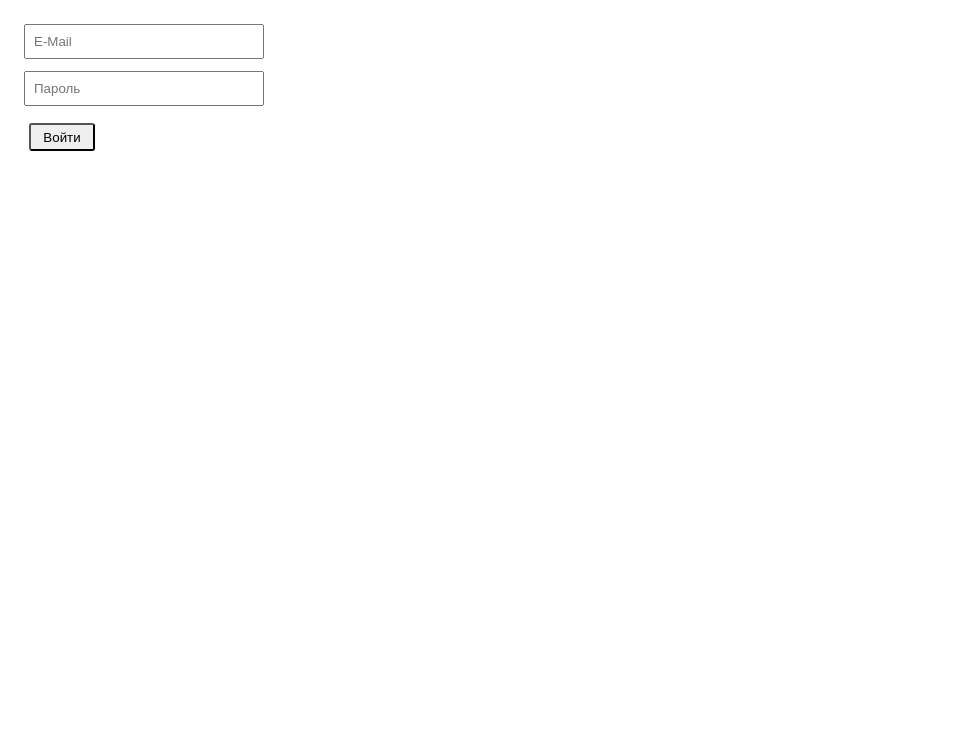
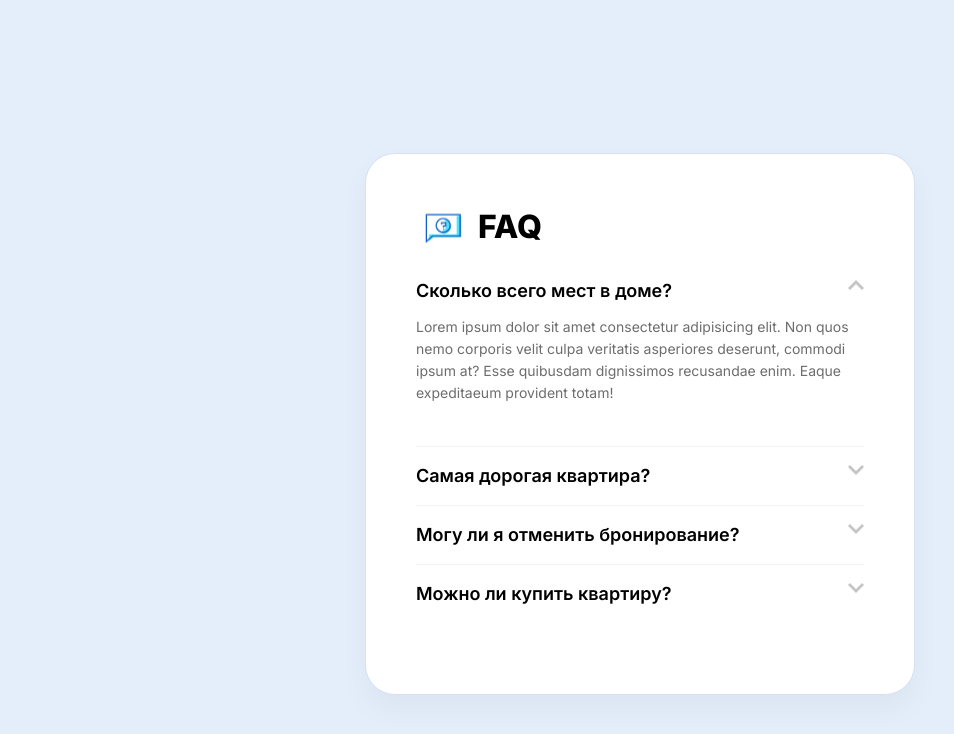
Before and after one commit to JesusYT1803/home-work-1, a React (Create React App) app: page / in a window 1280 px wide. Shown: the top 734 px of the page, without its empty margins (0-954 px from the left). Built offline with nearby package versions, Linux system fonts and the light colour scheme.

Commit message:
Сделал урок №3

```diff
--- /dev/null
+++ b/src/tutorial-3/App.js
@@ -0,0 +1,64 @@
+import "./style.css";
+import { useState } from "react";
+
+const tabs = [
+  {
+    id: 1,
+    title: "Сколько всего мест в доме?",
+    description:
+      "Lorem ipsum dolor sit amet consectetur adipisicing elit. Non quos nemo corporis velit culpa veritatis asperiores deserunt, commodi ipsum at? Esse quibusdam dignissimos recusandae enim. Eaque expeditaeum provident totam!",
+  },
+  {
+    id: 2,
+    title: "Самая дорогая квартира?",
+    description:
+      "Lorem ipsum dolor sit amet consectetur adipisicing elit. Maxime fuga deserunt aliquid voluptatum ad, molestiae dicta officiis animi ummollitia, reiciendis a cum ratione veritatis cupiditate voluptatem.Consectetur, exercitationem magnam.",
+  },
+  {
+    id: 3,
+    title: "Могу ли я отменить бронирование?",
+    description:
+      "Да, вы можете отменить забронированную квартиру в течение 3 дней.",
+  },
+  {
+    id: 4,
+    title: "Можно ли купить квартиру?",
+    description:
+      "Lorem ipsum dolor sit amet consectetur adipisicing elit. Est commodi itaque ratione voluptatem dolores iusto aperiam adipisci incidunt perspiciatis ullam! Repellat accusamus rerum excepturi minus delectus? Consequatur libero nemo alias.",
+  },
+];
+
+const App = () => {
+  const [activeId, setActiveId] = useState(1);
+
+  return (
+    <div id="app">
+      <div className="app-container">
+        <h1 className="app-title">FAQ</h1>
+        <div className="app-tabs">
+          {tabs.map((tabContent) => (
+            <div
+              className={`tab ${
+                tabContent.id === activeId ? "active" : undefined
+              }`}
+              key={tabContent.id}
+            >
+              <input id={`tab-${tabContent.id}`} type="checkbox" name="tabs" />
+              <label
+                onClick={() => setActiveId(tabContent.id)}
+                htmlFor={`tab-${tabContent.id}`}
+              >
+                {tabContent.title}
+              </label>
+              <div className="tab-content">
+                <p>{tabContent.description}</p>
+              </div>
+            </div>
+          ))}
+        </div>
+      </div>
+    </div>
+  );
+};
+
+export default App;
--- /dev/null
+++ b/src/tutorial-3/style.css
@@ -0,0 +1,114 @@
+@import url('https://fonts.googleapis.com/css2?family=Inter:wght@400;600;800&display=swap');
+
+* {
+  margin: 0;
+  padding: 0;
+  box-sizing: border-box;
+}
+
+body {
+  background-color: #e4edfa;
+  font-family: 'Inter', sans-serif;
+  font-weight: 400;
+  font-size: 14px;
+  color: #000;
+}
+
+#app {
+  display: flex;
+  justify-content: center;
+  align-items: center;
+  height: 100vh;
+}
+
+.app-container {
+  max-width: 550px;
+  padding: 53px 50px;
+  background: #ffffff;
+  border: 1px solid #d6e1f1;
+  box-shadow: 0px 15px 30px rgba(0, 0, 0, 0.04);
+  border-radius: 30px;
+}
+
+.app-title {
+  padding-left: 62px;
+  margin-bottom: 34px;
+  font-weight: 800;
+  font-size: 32px;
+  line-height: 39px;
+  background-image: url('./img/title-bg.svg');
+  background-repeat: no-repeat;
+  background-size: 54px;
+  background-position: left center;
+}
+
+/* Acordeon styles */
+.tab {
+  position: relative;
+  margin-bottom: 18px;
+  padding-bottom: 18px;
+  width: 100%;
+  overflow: hidden;
+  border-bottom: 1px solid #f3f3f3;
+}
+
+.tab:last-child {
+  border-bottom: 0;
+}
+
+.tab input {
+  position: absolute;
+  opacity: 0;
+  z-index: -1;
+}
+.tab label {
+  position: relative;
+  display: block;
+  background: #fff;
+  cursor: pointer;
+  font-weight: 600;
+  font-size: 18px;
+  line-height: 22px;
+}
+.blue label {
+  background: #2980b9;
+}
+.tab-content {
+  max-height: 0;
+  overflow: hidden;
+  -webkit-transition: max-height 0.35s;
+  -o-transition: max-height 0.35s;
+  transition: max-height 0.35s;
+}
+.tab-content p {
+  color: #6d6d6d;
+  padding: 14px 0 24px;
+  line-height: 22px;
+}
+/* :active */
+.tab.active .tab-content {
+  max-height: 100vh;
+}
+/* Icon */
+.tab label::after {
+  position: absolute;
+  content: '';
+  width: 16px;
+  height: 10px;
+  background-image: url('./img/arrow-tab.svg');
+  background-repeat: no-repeat;
+  background-position: center;
+  background-size: 16px;
+  right: 0;
+  top: 0px;
+  display: block;
+  line-height: 3;
+  text-align: center;
+  -webkit-transition: all 0.35s;
+  -o-transition: all 0.35s;
+  transition: all 0.35s;
+}
+
+.tab.active label::after {
+  transform: rotate(180deg);
+}
```
Also changed, not shown: src/index.js (+7 -7 lines), src/tutorial-3/img/arrow-tab.svg (added), src/tutorial-3/img/title-bg.svg (added).
